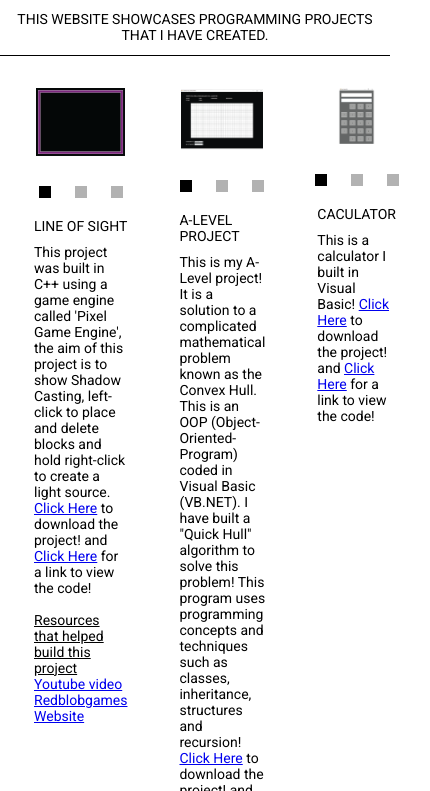
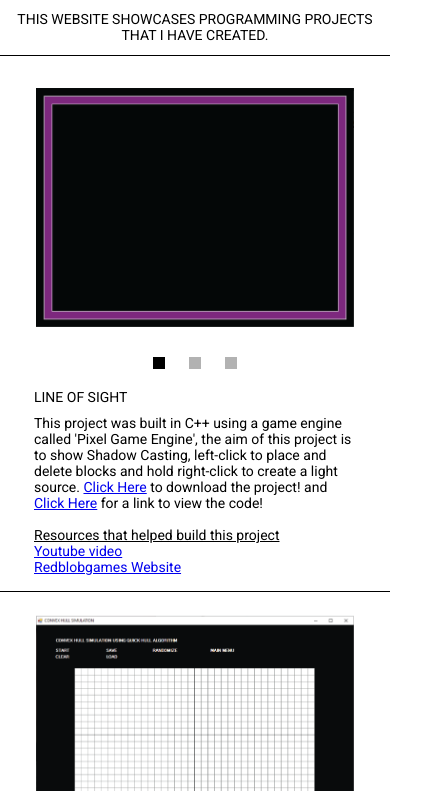
Before and after one commit to AlexPatey/alexpatey.github.io, a plain HTML site: page index.html in a window 390 px wide. Shown: the part 53-844 px from the top of the page, 430 px wide, since content can reach past the window. Drawn offline with Linux system fonts and the light colour scheme.

Commit message:
Add files via upload
Mobile mode.

```diff
--- a/css/styles.css
+++ b/css/styles.css
@@ -1,3 +1,18 @@
+:root {
+
+    --columns: 1fr 1fr 1fr;
+
+}
+
+@media (max-width: 750px) {
+
+    :root {
+
+        --columns: 1fr;
+
+    }
+
+}
 
 .font {
     font-family: 'Roboto', sans-serif;
@@ -6,7 +21,7 @@
 .wrapper {
 
     display: grid;
-    grid-template-columns: 1fr 1fr 1fr;
+    grid-template-columns: var(--columns);
 }
 
 .wrapper > div {
```
